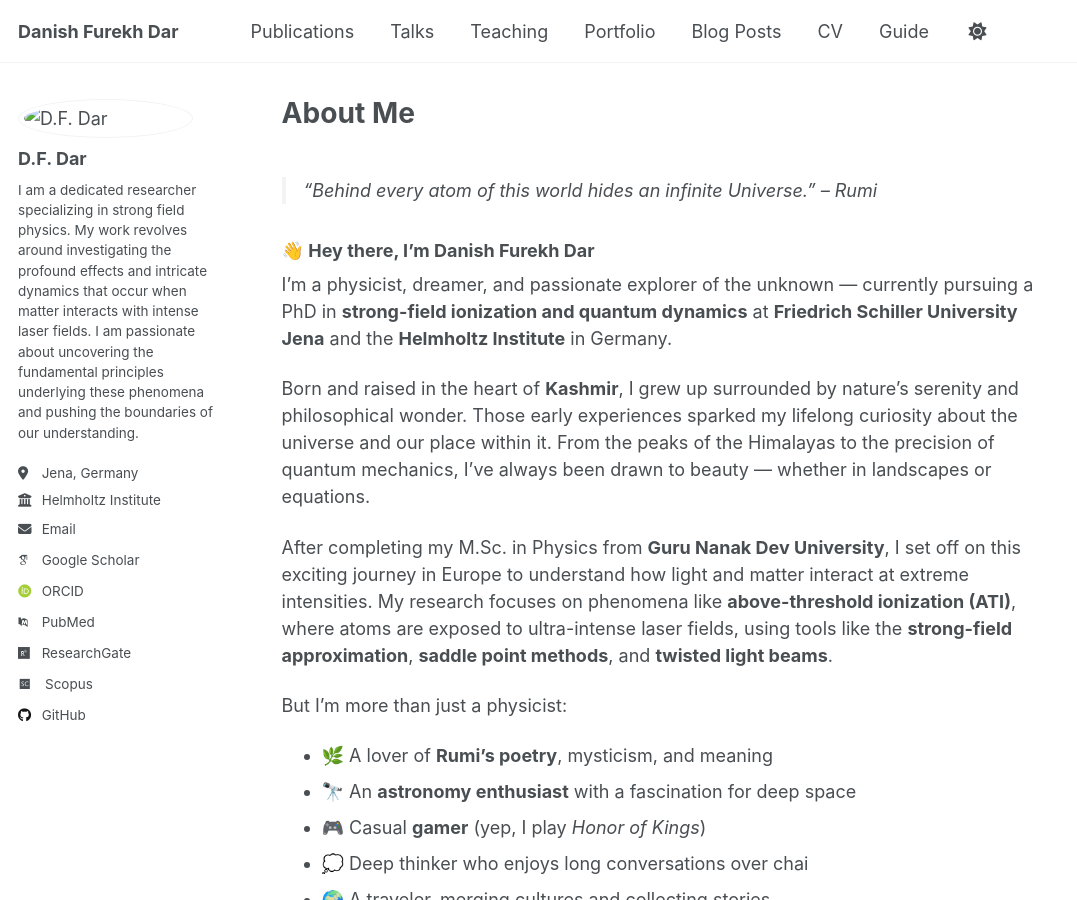
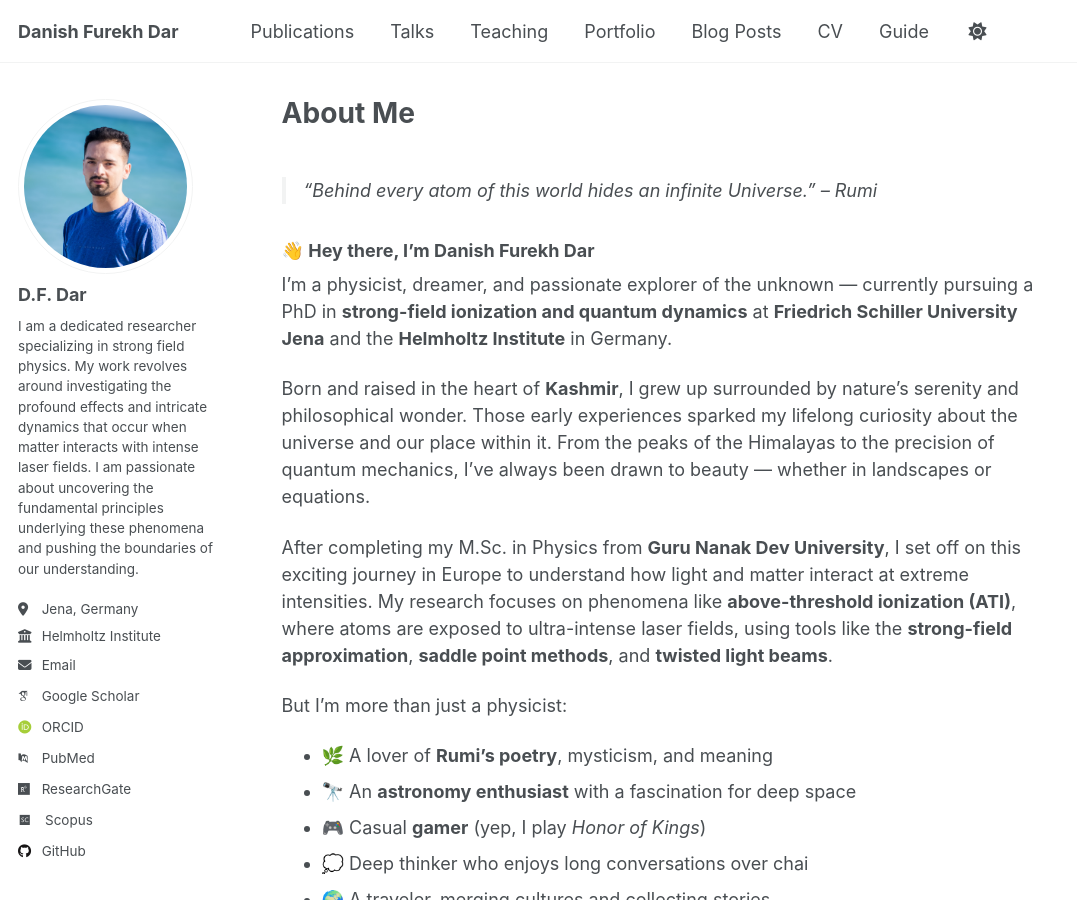
Before and after one commit to danishfurekhdar/Blog, a Jekyll site: the page built from _pages/about.md, in a window 1280 px wide and 900 px high. Shown: the whole window, without its empty margins (0-1077 px from the left). Built offline with Jekyll 4.4.1, drawn with Linux system fonts in a browser that asks for light colours; some web fonts are replaced.

Commit message:
Update _config.yml

```diff
--- a/_config.yml
+++ b/_config.yml
@@ -22,7 +22,7 @@ repository               : "danishfurekhdar/Blog"
 #               Additional customization can be done by editing /_includes/author-profile.html
 author:
   # Biographic information
-  avatar           : "images/danish.jpg"
+  avatar           : "danish.jpg"
   name             : "D.F. Dar"
   pronouns         : # example: "she/her"
   bio              : "I am a dedicated researcher specializing in strong field physics. My work revolves around investigating the profound effects and intricate dynamics that occur when matter interacts with intense laser fields. I am passionate about uncovering the fundamental principles underlying these phenomena and pushing the boundaries of our understanding."
```
